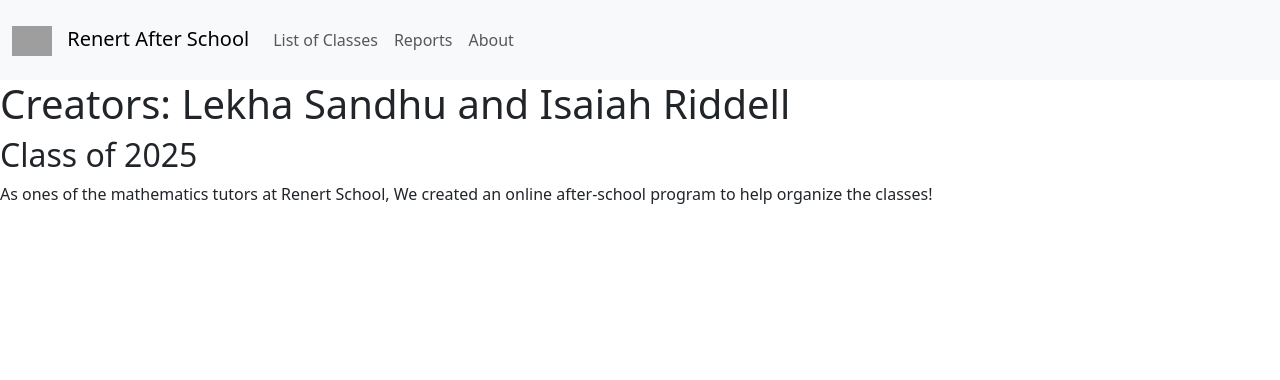
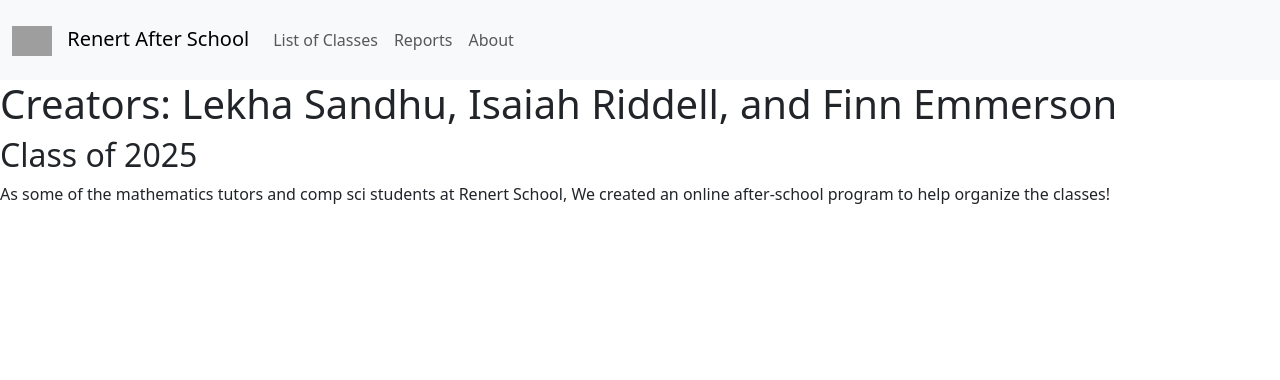
Before and after one commit to lekha-sandhu/renert-afterschool-public, a Flask app: template templates/about.html in a window 1280 px wide. Shown: the top 380 px of the page. Run offline with Flask 3, Linux system fonts and the light colour scheme; the template is opened without the code that fills it, so the values that code supplies are empty; parts of the project's set-up code (start-up, migrations or seed data) failed here and were passed over; grey boxes are pictures that could not be loaded.

Commit message:
About Page: Added Finn

```diff
--- a/templates/about.html
+++ b/templates/about.html
@@ -3,10 +3,10 @@
 
 {% block content %}
 
-   <h1> Creators: Lekha Sandhu and Isaiah Riddell </h1>
+   <h1> Creators: Lekha Sandhu, Isaiah Riddell, and Finn Emmerson </h1>
    <h2> Class of 2025</h2>
    <p>
-      As ones of the mathematics tutors at Renert School, We created an online after-school program to help organize the classes!
+      As some of the mathematics tutors and comp sci students at Renert School, We created an online after-school program to help organize the classes!
    </p>
 
 {% endblock %}
```
